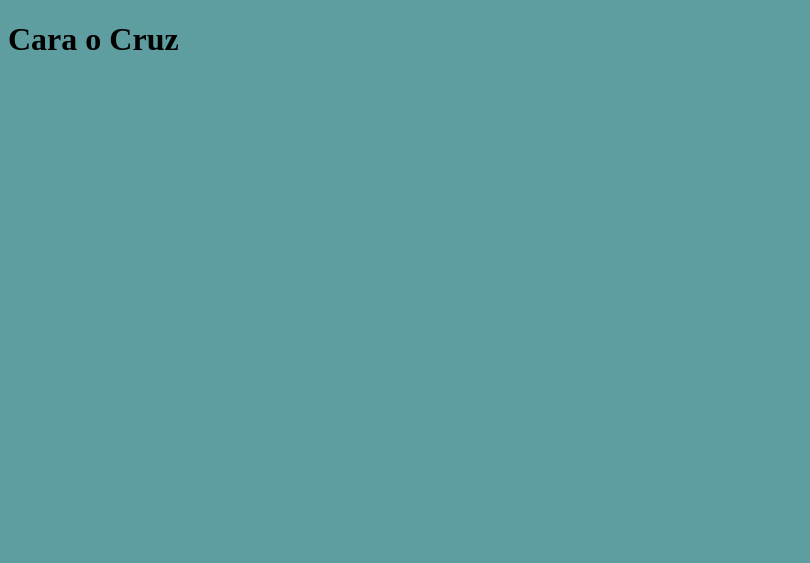
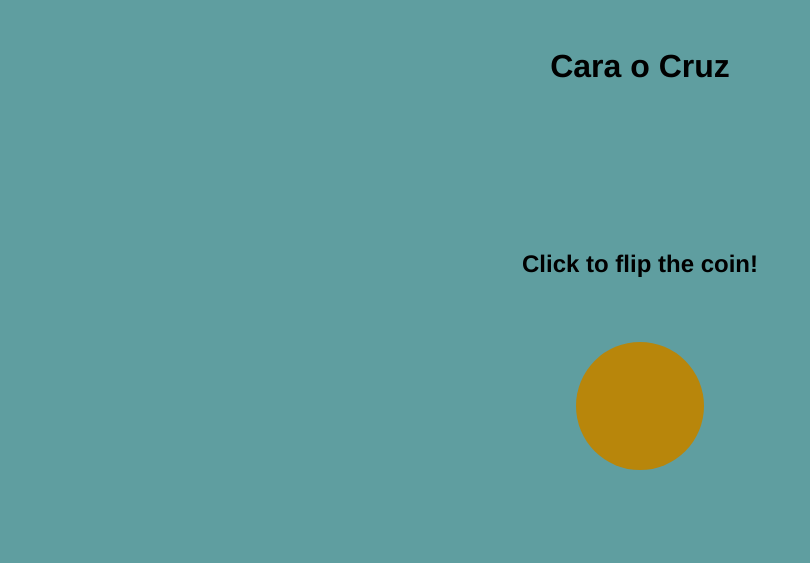
Before and after one commit to TexaSaro/caraocruz_32_AndreaSalas, a plain HTML site: page index.html in a window 1280 px wide. Shown: the whole page, without its empty margins (0-810 px from the left). Drawn offline with Linux system fonts and the light colour scheme.

Commit message:
Coin Styled

```diff
--- a/css/style.css
+++ b/css/style.css
@@ -1,3 +1,80 @@
+*{
+    padding: 0;
+    margin: 0;
+    box-sizing: border-box;
+    font-family: 'Franklin Gothic Medium', 'Arial Narrow', Arial, sans-serif;
+}
+
+
 body{
     background-color: cadetblue;
 }
+
+header{
+    height: 20vh;
+    padding: 3rem;
+    text-align: center;
+
+}
+
+section{
+    height: 50vh;
+    display: flex;
+    justify-content: center;
+    align-items: center;
+    flex-direction: column;
+    gap: 4rem;
+}
+
+#coin {
+    width: 128px;
+    height: 128px;
+    position: relative;
+    transform-style: preserve-3d;
+}
+
+#coin div{
+    width: 100%;
+    height: 100%;
+    border-radius: 50%;
+    position: absolute;
+    backface-visibility: hidden;
+}
+
+#coin .heads{
+    background-color: darkgoldenrod;
+    z-index: 100;
+}
+
+#coin .tails{
+    background-color: darkmagenta;
+    transform: rotateY(-180deg);
+}
+
+
+#coin.isHeads {
+    animation: flipHeads 3s ease-out forwards;
+}
+
+#coin.isTails {
+    animation: flipTails 3s ease-out forwards;
+}
+
+/* ANIMATION */
+@keyframes flipHeads {
+    from   {
+        transform: rotateY(0);
+    }
+    to{
+        transform: rotateY(1800deg);
+    }
+}
+
+@keyframes flipTails {
+    from   {
+        transform: rotateY(0);
+    }
+    to{
+        transform: rotateY(1980deg);
+    }
+}
--- a/index.html
+++ b/index.html
@@ -11,7 +11,14 @@
         <h1>Cara o Cruz</h1>
     </header>
     <main>
+        <section>
+            <h2>Click to flip the coin!</h2>
+            <div id="coin">
+                <div class="heads"></div>
+                <div class="tails"></div>
 
+            </div>
+        </section>
     </main>
     <footer>
 
```
